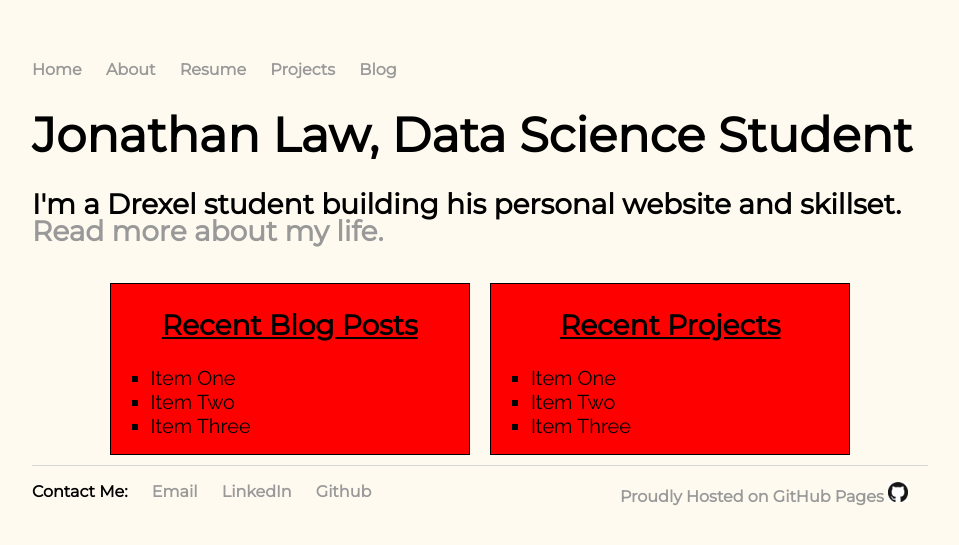
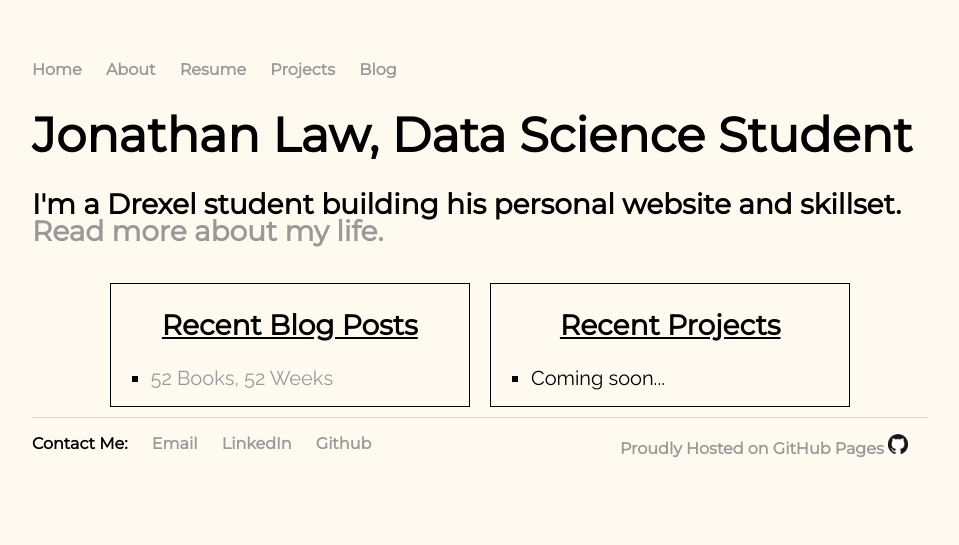
Before and after one commit to shindig7/my-site, a Jekyll site: the page built from index.html, in a window 1280 px wide. Shown: the top 545 px of the page, without its empty margins (160-1119 px from the left). Built offline with Jekyll 4.4.1, drawn with Linux system fonts in a browser that asks for light colours.

Commit message:
Final post list, I hope

```diff
--- a/css/index.css
+++ b/css/index.css
@@ -80,5 +80,4 @@ p.subtitle {
 	border: 1px solid black;
 	width: 40%;
 	margin: 10px;
-	background-color: red;
 }
--- a/index.html
+++ b/index.html
@@ -12,16 +12,12 @@ published: true
 <div class="flex-container">
 	<div><h3 align="center"><u>Recent Blog Posts</u></h3>
 		<ul>
-			<li>Item One</li>
-			<li>Item Two</li>
-			<li>Item Three</li>
+			<li><a href="/blog/2018-01-19-52-books-52-weeks" title="52 Books, 52 Weeks">52 Books, 52 Weeks</a></li>
 		</ul>
 	</div>
 	<div><h3 align="center"><u>Recent Projects</u></h3>
 		<ul>
-			<li>Item One</li>
-			<li>Item Two</li>
-			<li>Item Three</li>
+			<li>Coming soon...</li>
 		</ul>
 	</div>
 
```
